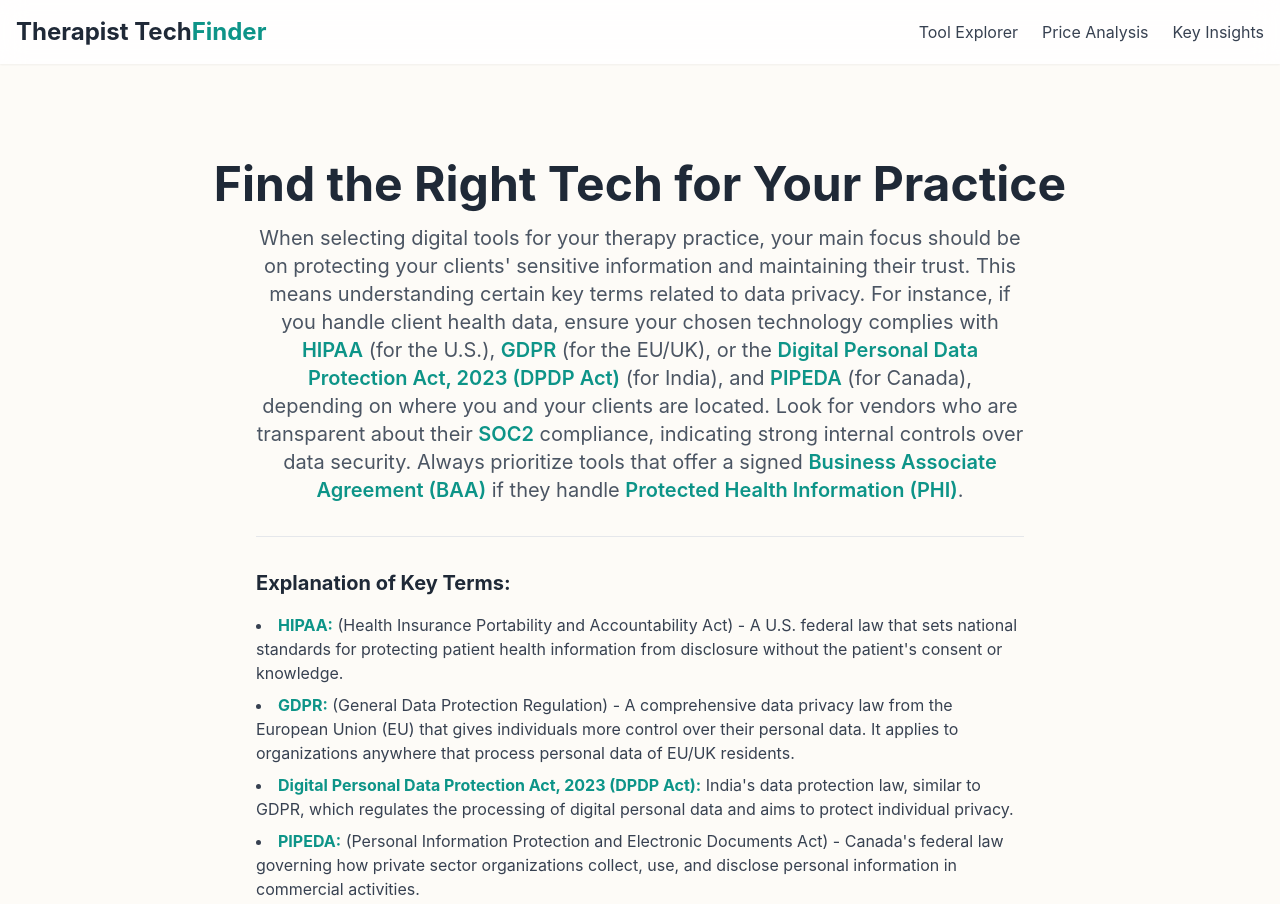
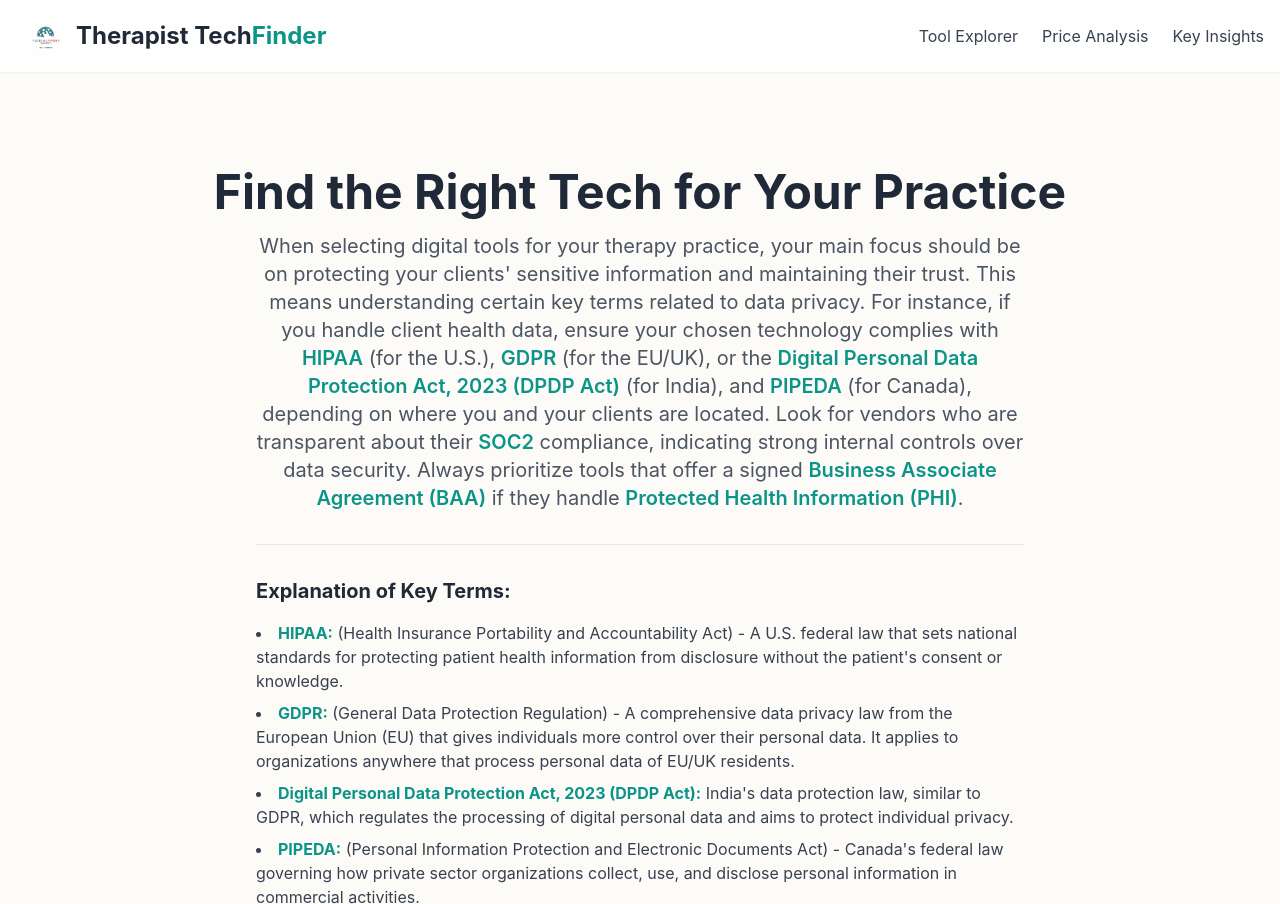
Before and after one commit to SoUlHaCkEr007/PsyCouple_therapist-tool-finder, a plain HTML site: page index.html in a window 1280 px wide. Shown: the top 904 px of the page. Drawn offline with nearby package versions, Linux system fonts and the light colour scheme.

Commit message:
Update index.html

```diff
--- a/index.html
+++ b/index.html
@@ -4,6 +4,8 @@
     <meta charset="UTF-8">
     <meta name="viewport" content="width=device-width, initial-scale=1.0">
     <title>Therapist Tech Tool Finder (With Explanatory Tooltips)</title>
+    <!-- Favicon: Add your tab icon here -->
+    <link rel="icon" type="image/x-icon" href="/favicon.ico"> <!-- Or /favicon.png if you uploaded a PNG -->
     <script src="https://cdn.tailwindcss.com"></script>
     <script src="https://cdn.jsdelivr.net/npm/chart.js"></script>
     <!-- Chosen Palette: Warm Neutrals -->
@@ -58,6 +60,12 @@
             overflow: hidden;
             transition: max-height 0.3s ease-out;
         }
+        /* Style for the logos in the nav bar */
+        .nav-logo {
+            height: 40px; /* Adjust as needed */
+            margin: 0 10px; /* Space between logo and text */
+            border-radius: 8px; /* Rounded corners for logos */
+        }
     </style>
 </head>
 <body class="text-gray-700">
@@ -65,7 +73,11 @@
     <nav class="sticky top-0 bg-white/80 backdrop-blur-md shadow-sm z-50">
         <div class="container mx-auto px-4">
             <div class="flex justify-between items-center py-4">
-                <div class="text-2xl font-bold text-gray-800">Therapist Tech<span class="text-teal-600">Finder</span></div>
+                <div class="flex items-center">
+                    <!-- First Logo -->
+                    <img src="/logo1.png" alt="Logo 1" class="nav-logo hidden sm:block"> <!-- Replace with your logo1.png path -->
+                    <div class="text-2xl font-bold text-gray-800">Therapist Tech<span class="text-teal-600">Finder</span></div>
+                </div>
                 <div class="hidden md:flex space-x-6">
                     <a href="#explorer" class="hover:text-teal-600">Tool Explorer</a>
                     <a href="#analysis" class="hover:text-teal-600">Price Analysis</a>
@@ -167,8 +179,7 @@
 
     <footer class="bg-gray-800 text-white mt-16">
         <div class="container mx-auto px-4 py-6 text-center">
-            <p>&copy; 2025 Therapist TechFinder. This interactive guide is developed as part of the Tech Support Community led by <b>PsyCouple-Nithin and Stelvy.</b></p>
-             <p>For Assistance, Contact <b>Nithin Lalachan, Psychologist, Cyber Psychology Consultant, psynithinlalachan@gmail.com</b></p>
+            <p>&copy; 2025 Therapist TechFinder. An interactive guide.</p>
         </div>
     </footer>
 
```
